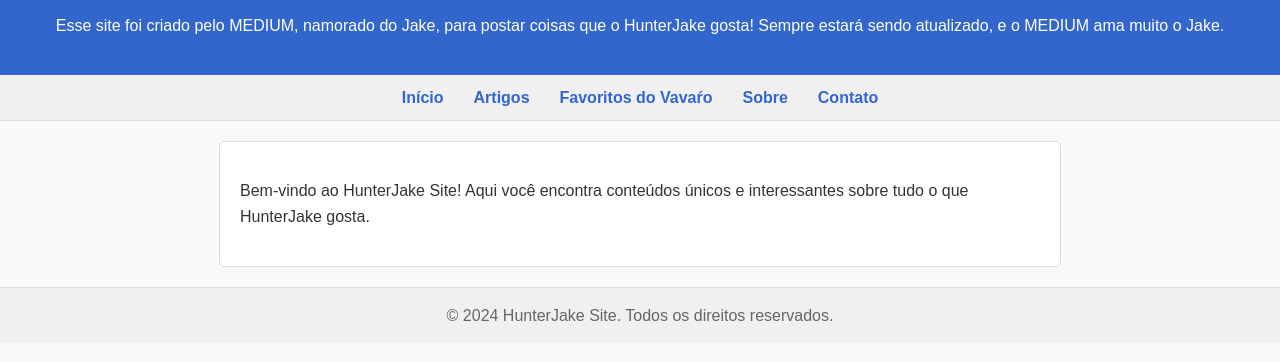
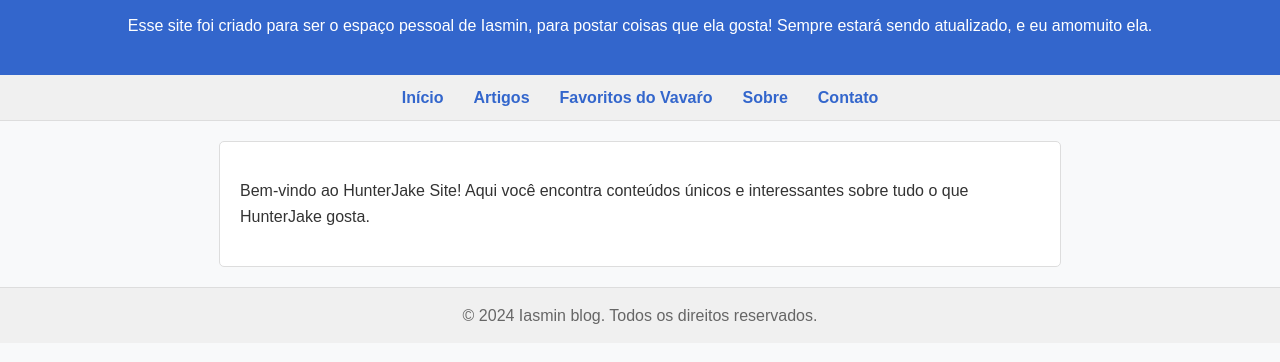
Before and after one commit to MEDIUM1615/Jake-Site, a plain HTML site: page index.html in a window 1280 px wide. Shown: the part 74-436 px from the top of the page. Drawn offline with Linux system fonts and the light colour scheme.

Commit message:
Update index.html

```diff
--- a/index.html
+++ b/index.html
@@ -3,9 +3,9 @@
 <head>
     <meta charset="UTF-8">
     <meta name="viewport" content="width=device-width, initial-scale=1.0">
-    <title>HunterJake Site</title>
+    <title>Espaço fofo</title>
     <style>
-        /* Estilo geral da página */
+
         body {
             font-family: Arial, sans-serif;
             line-height: 1.6;
@@ -15,7 +15,7 @@
             padding: 0;
         }
 
-        /* Cabeçalho */
+
         header {
             background-color: #3366cc;
             color: white;
@@ -28,7 +28,7 @@
             font-size: 2em;
         }
 
-        /* Menu de navegação */
+
         nav {
             background-color: #f0f0f0;
             padding: 10px;
@@ -49,7 +49,7 @@
             text-decoration: underline;
         }
 
-        /* Conteúdo principal */
+
         .content {
             max-width: 800px;
             margin: 20px auto;
@@ -60,7 +60,6 @@
             display: none;
         }
 
-        /* Estilo dos artigos */
         article h2 {
             color: #3366cc;
             border-bottom: 1px solid #ddd;
@@ -73,7 +72,7 @@
             margin-bottom: 10px;
         }
 
-        /* Estilo das imagens */
+
         article img {
             max-width: 100%;
             height: auto;
@@ -81,7 +80,7 @@
             margin: 20px 0;
         }
 
-        /* Botão de música */
+
         .play-button {
             display: inline-block;
             margin-top: 10px;
@@ -93,7 +92,7 @@
             cursor: pointer;
         }
 
-        /* Rodapé */
+
         footer {
             background-color: #f0f0f0;
             color: #666;
@@ -109,10 +108,10 @@
 </head>
 <body>
 
-    <!-- Cabeçalho -->
+
     <header>
         <h1>HunterJake Site!</h1>
-        <p>Esse site foi criado pelo MEDIUM, namorado do Jake, para postar coisas que o HunterJake gosta! Sempre estará sendo atualizado, e o MEDIUM ama muito o Jake.</p>
+        <p>Esse site foi criado para ser o espaço pessoal de Iasmin, para postar coisas que ela gosta! Sempre estará sendo atualizado, e eu amomuito ela.</p>
     </header>
 
     <!-- Menu de navegação -->
@@ -125,7 +124,7 @@
 </nav>
 <!-- Favoritos do Vavaŕo -->
 <div class="content" id="favoritos-do-vavaro">
-    <h2>Favoritos do Vavaŕo</h2>
+    <h2>Favoritos do meu amor</h2>
 
      <article>
         <h2>Cinnamoroll ★</h2>
@@ -351,7 +350,7 @@
 
     <!-- Rodapé -->
     <footer>
-        <p>&copy; 2024 HunterJake Site. Todos os direitos reservados.</p>
+        <p>&copy; 2024 Iasmin blog. Todos os direitos reservados.</p>
     </footer>
 
     <script>
```
